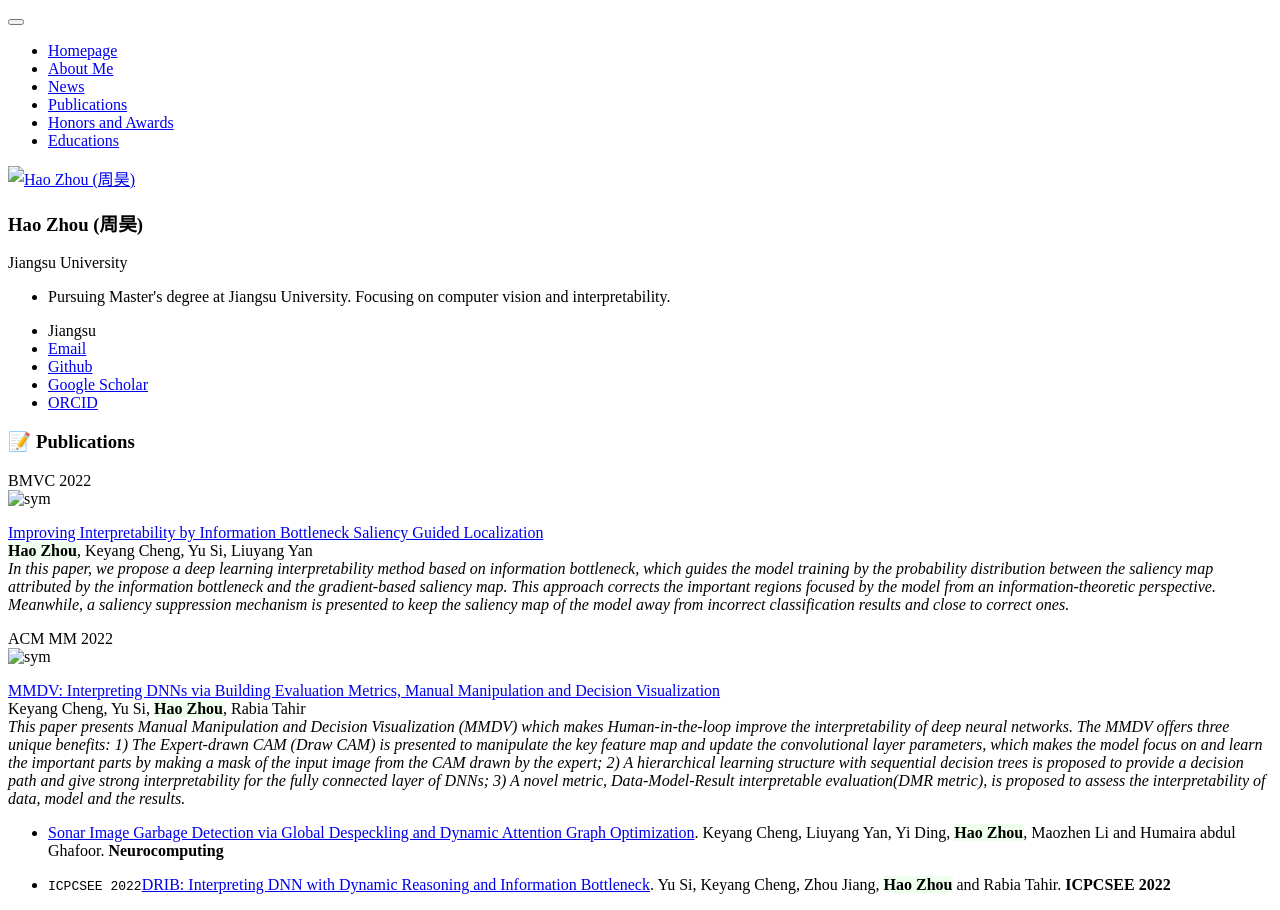
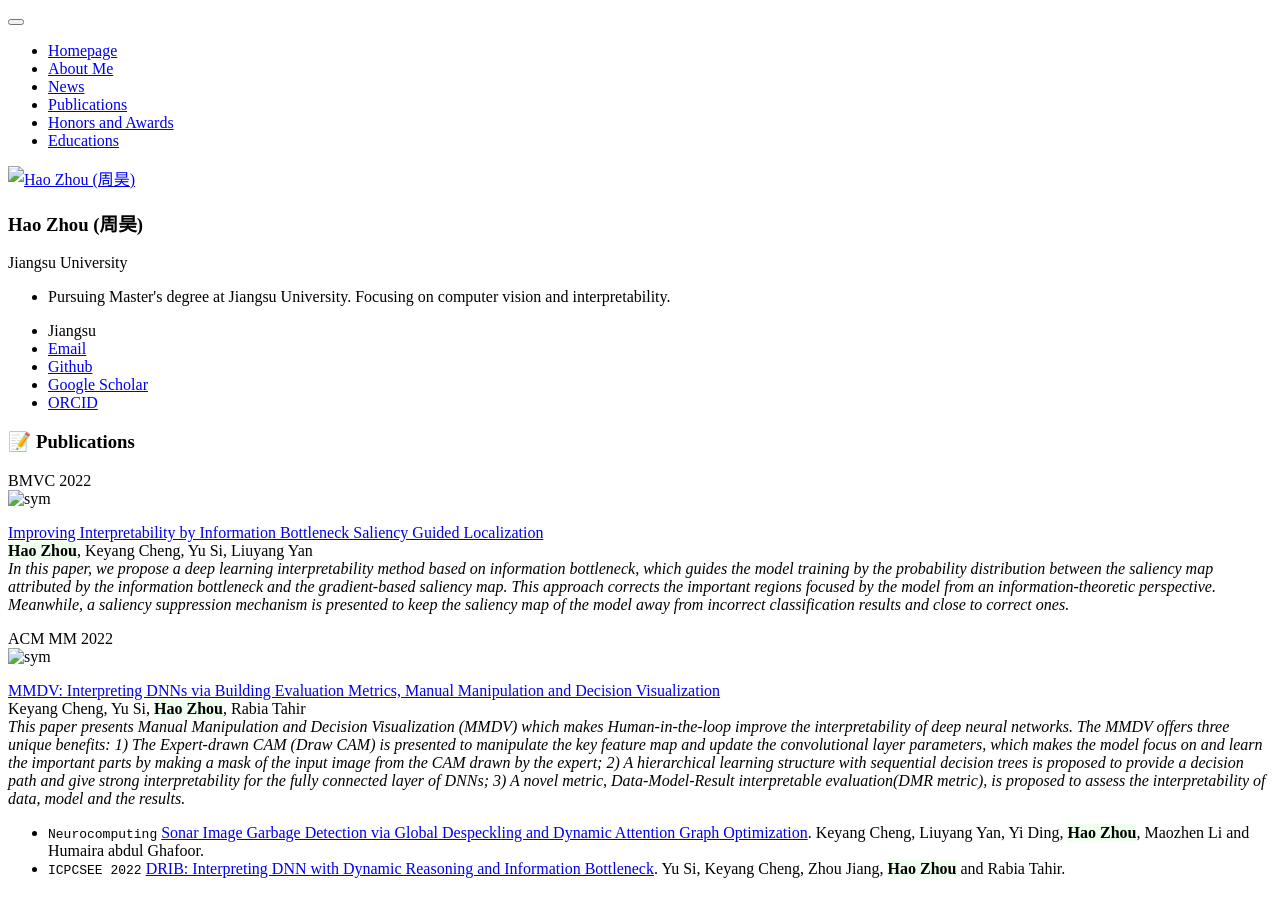
Before and after one commit to iamzhouh/iamzhouh.github.io, a Jekyll site: the page built from _pages/includes/pub.md, in a window 1280 px wide. Built offline with Jekyll 4.4.1, drawn with Linux system fonts in a browser that asks for light colours; our own code applies the rules of GitHub Pages for plain Markdown files.

Commit message:
Update pub.md

```diff
--- a/_pages/includes/pub.md
+++ b/_pages/includes/pub.md
@@ -18,6 +18,5 @@ Keyang Cheng, Yu Si, **<font style="background: #eeffee">Hao Zhou</font>**, Rabi
 </div>
 </div>
 
-- [Sonar Image Garbage Detection via Global Despeckling and Dynamic Attention Graph Optimization](https://www.sciencedirect.com/science/article/pii/S0925231223001133). Keyang Cheng, Liuyang Yan, Yi Ding, **<font style="background: #eeffee">Hao Zhou</font>**, Maozhen Li and Humaira abdul Ghafoor. **Neurocomputing**
-
-- ``ICPCSEE 2022``[DRIB: Interpreting DNN with Dynamic Reasoning and Information Bottleneck](https://link.springer.com/chapter/10.1007/978-981-19-5194-7_14). Yu Si, Keyang Cheng, Zhou Jiang, **<font style="background: #eeffee">Hao Zhou</font>** and Rabia Tahir. **ICPCSEE 2022**
+- ``Neurocomputing`` [Sonar Image Garbage Detection via Global Despeckling and Dynamic Attention Graph Optimization](https://www.sciencedirect.com/science/article/pii/S0925231223001133). Keyang Cheng, Liuyang Yan, Yi Ding, **<font style="background: #eeffee">Hao Zhou</font>**, Maozhen Li and Humaira abdul Ghafoor.
+- ``ICPCSEE 2022`` [DRIB: Interpreting DNN with Dynamic Reasoning and Information Bottleneck](https://link.springer.com/chapter/10.1007/978-981-19-5194-7_14). Yu Si, Keyang Cheng, Zhou Jiang, **<font style="background: #eeffee">Hao Zhou</font>** and Rabia Tahir.
```
